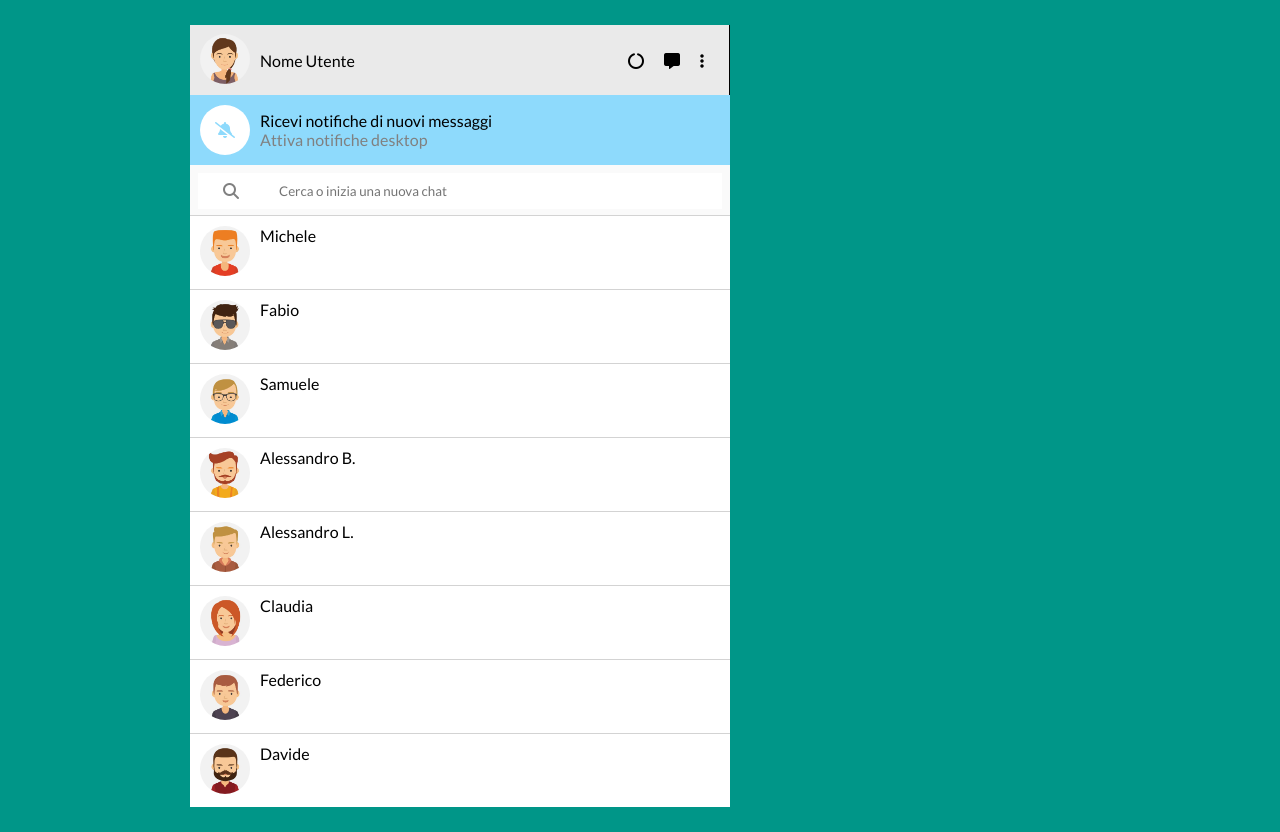
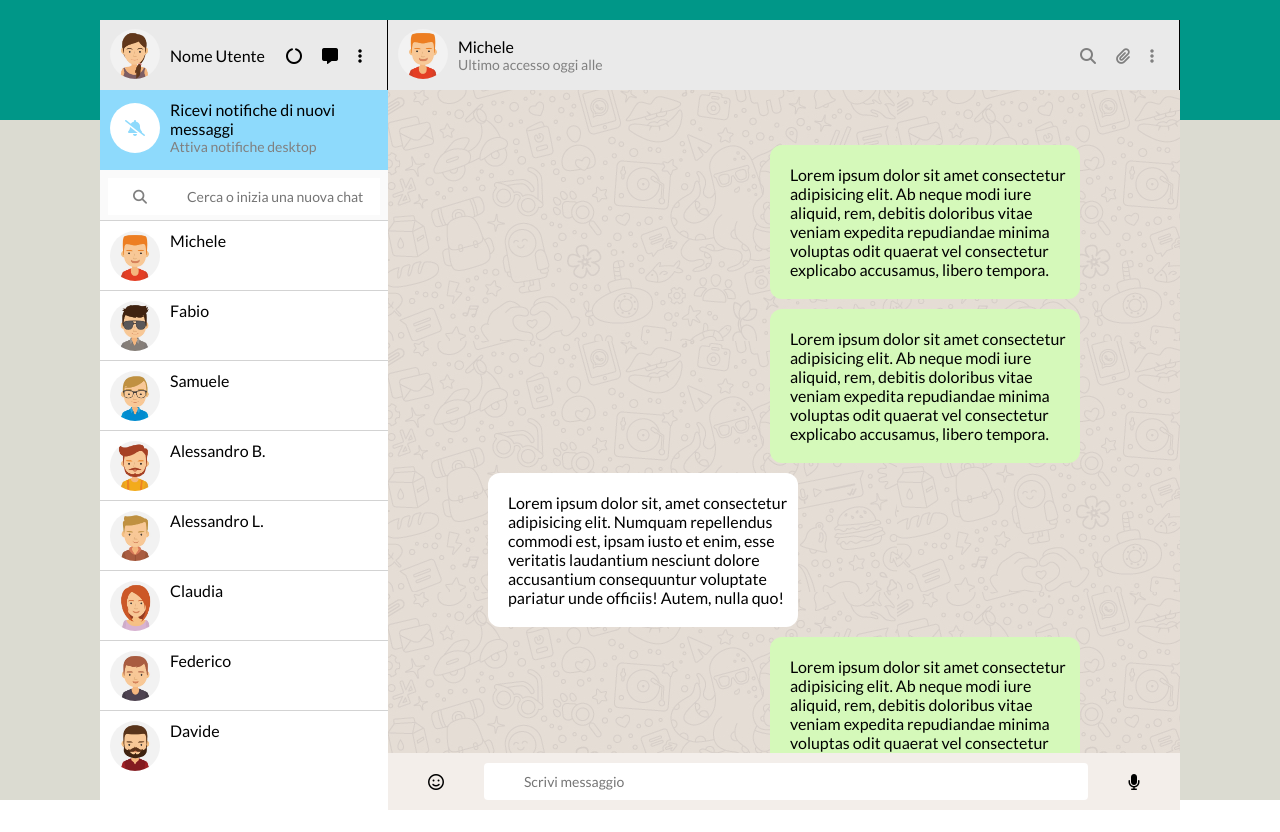
Before and after one commit to AlessandroTacconi/vue-boolzapp, a plain HTML site: page index.html in a window 1280 px wide. Drawn offline with nearby package versions, Linux system fonts and the light colour scheme.

Commit message:
feat: fine

```diff
--- a/index.html
+++ b/index.html
@@ -21,12 +21,18 @@
   </head>
   <body>
     <div id="app">
-      <div class="container flex">
+      <div class="giallo">
+        <div class="verde">
+          <div class="flex container">
             <div id="left-side">
               <header class="flex scheda">
                 <div class="flex info">
                   <div>
-                <img src="img/avatar_io.jpg" alt="avatar_io" class="avatar" />
+                    <img
+                      src="img/avatar_io.jpg"
+                      alt="avatar_io"
+                      class="avatar"
+                    />
                   </div>
                   <div>Nome Utente</div>
                 </div>
@@ -36,7 +42,7 @@
                   <div><i class="fa-solid fa-ellipsis-vertical"></i></div>
                 </div>
               </header>
-          <main>
+              <main class="flex main-left">
                 <div class="notifiche scheda">
                   <div class="flex info">
                     <div><i class="fa-solid fa-bell-slash avatar"></i></div>
@@ -56,7 +62,7 @@
                     />
                   </div>
                 </div>
-            <div>
+                <div class="lista-amici">
                   <ul v-for="(contact, index) in contacts" class="amici scheda">
                     <li>
                       <div class="flex info-amici">
@@ -74,8 +80,94 @@
                 </div>
               </main>
             </div>
+            <div id="right-side">
+              <header class="flex scheda">
+                <div class="flex info">
+                  <div>
+                    <img
+                      :src="contacts[indiceContacts].avatar"
+                      alt="avatar_io"
+                      class="avatar"
+                    />
+                  </div>
+                  <div>
+                    <div>{{ contacts[indiceContacts].name }}</div>
+                    <div class="testo-grigio">Ultimo accesso oggi alle</div>
                   </div>
                 </div>
+                <div class="flex icon gray">
+                  <div>
+                    <i class="fa-solid fa-magnifying-glass"></i>
+                  </div>
+                  <div><i class="fa-solid fa-paperclip"></i></div>
+                  <div><i class="fa-solid fa-ellipsis-vertical"></i></div>
+                </div>
+              </header>
+              <main class="chat flex">
+                <div class="chat-bubble sent">
+                  Lorem ipsum dolor sit amet consectetur adipisicing elit. Ab
+                  neque modi iure aliquid, rem, debitis doloribus vitae veniam
+                  expedita repudiandae minima voluptas odit quaerat vel
+                  consectetur explicabo accusamus, libero tempora.
+                </div>
+                <div class="chat-bubble sent">
+                  Lorem ipsum dolor sit amet consectetur adipisicing elit. Ab
+                  neque modi iure aliquid, rem, debitis doloribus vitae veniam
+                  expedita repudiandae minima voluptas odit quaerat vel
+                  consectetur explicabo accusamus, libero tempora.
+                </div>
+                <div class="chat-bubble received">
+                  Lorem ipsum dolor sit, amet consectetur adipisicing elit.
+                  Numquam repellendus commodi est, ipsam iusto et enim, esse
+                  veritatis laudantium nesciunt dolore accusantium consequuntur
+                  voluptate pariatur unde officiis! Autem, nulla quo!
+                </div>
+                <div class="chat-bubble sent">
+                  Lorem ipsum dolor sit amet consectetur adipisicing elit. Ab
+                  neque modi iure aliquid, rem, debitis doloribus vitae veniam
+                  expedita repudiandae minima voluptas odit quaerat vel
+                  consectetur explicabo accusamus, libero tempora.
+                </div>
+
+                <div class="chat-bubble received">
+                  Lorem ipsum dolor sit, amet consectetur adipisicing elit.
+                  Numquam repellendus commodi est, ipsam iusto et enim, esse
+                  veritatis laudantium nesciunt dolore accusantium consequuntur
+                  voluptate pariatur unde officiis! Autem, nulla quo!
+                </div>
+                <div class="chat-bubble sent">
+                  Lorem ipsum dolor sit amet consectetur adipisicing elit. Ab
+                  neque modi iure aliquid, rem, debitis doloribus vitae veniam
+                  expedita repudiandae minima voluptas odit quaerat vel
+                  consectetur explicabo accusamus, libero tempora.
+                </div>
+
+                <div class="chat-bubble received">
+                  Lorem ipsum dolor sit, amet consectetur adipisicing elit.
+                  Numquam repellendus commodi est, ipsam iusto et enim, esse
+                  veritatis laudantium nesciunt dolore accusantium consequuntur
+                  voluptate pariatur unde officiis! Autem, nulla quo!
+                </div>
+              </main>
+              <footer class="barra-scrittura scheda flex">
+                <div><i class="fa-regular fa-face-smile"></i></div>
+                <div class="barra">
+                  <div class="cerca-chat flex">
+                    <input
+                      type="text"
+                      class="search-box testo-grigio"
+                      placeholder="Scrivi messaggio"
+                    />
+                  </div>
+                </div>
+                <div><i class="fa-solid fa-microphone"></i></div>
+              </footer>
+            </div>
+          </div>
+        </div>
+      </div>
+    </div>
+
     <script src="https://unpkg.com/vue@3/dist/vue.global.js"></script>
     <script src="main.js"></script>
   </body>
--- a/main.js
+++ b/main.js
@@ -172,6 +172,7 @@ createApp({
           ],
         },
       ],
+      indiceContacts: 0,
     };
   },
 }).mount('#app');
--- a/style.css
+++ b/style.css
@@ -5,18 +5,34 @@
   font-family: 'Lato', sans-serif;
 }
 
+.container {
+  justify-content: center;
+  padding: 20px 100px;
+  z-index: 10;
+}
+
+.verde {
+  height: 120px;
+  background-color: #009788;
+  z-index: 5;
+}
+
+.giallo {
+  background-color: #dbdbd1;
+  height: 100vh;
+}
+
 .testo-grigio {
-  font-size: 14;
+  font-size: 14px;
+  color: gray;
+}
+
+.gray {
   color: gray;
 }
 
 .flex {
   display: flex;
-}
-
-.container {
-  padding: 25px 190px;
-  background-color: #009688;
 }
 
 .chat-bubble {
@@ -26,17 +42,8 @@
   border-radius: 12px;
 }
 
-.sent {
-  background-color: #d5f9ba;
-}
-
-.received {
-  background-color: #ffffff;
-}
-
 header {
   background-color: #eaeaea;
-  justify-content: space-between;
   justify-content: space-between;
   border-right: 1px solid black;
   align-items: center;
@@ -48,7 +55,17 @@ header {
 }
 
 #left-side {
-  width: 540px;
+  max-width: 540px;
+  display: flex;
+  flex-direction: column;
+  height: 790px;
+}
+
+#right-side {
+  width: 900px;
+  display: flex;
+  flex-direction: column;
+  height: 790px;
 }
 
 .avatar {
@@ -66,8 +83,14 @@ header {
   gap: 10px;
 }
 
+.main-left {
+  flex-direction: column;
+  height: 100%;
+}
+
 .notifiche {
   background-color: #8edafc;
+  height: 80px;
 }
 
 .fa-bell-slash {
@@ -79,8 +102,8 @@ header {
 
 .cerca {
   background-color: #fafafa;
+  padding: 8px;
   height: 50px;
-  padding: 8px;
 }
 
 .cerca-chat {
@@ -96,10 +119,14 @@ header {
   padding-left: 40px;
 }
 
+.lista-amici {
+  height: 590px;
+  background-color: #ffffff;
+  overflow-y: scroll;
+}
+
 .amici {
-  background-color: #ffffff;
   border-top: 1px solid lightgray;
-  height: 100%;
 }
 
 .info-amici {
@@ -109,3 +136,47 @@ header {
 li {
   list-style: none;
 }
+
+.chat {
+  flex-grow: 1;
+  background-image: url('img/mine.jpg');
+  overflow-y: auto;
+  flex-direction: column;
+  gap: 10px;
+  padding: 55px 0;
+}
+
+.sent {
+  background-color: #d5f9ba;
+  margin-right: 100px;
+  align-self: flex-end;
+}
+
+.received {
+  background-color: #ffffff;
+  margin-left: 100px;
+  align-self: flex-start;
+}
+
+.barra-scrittura {
+  background-color: #f3eeea;
+  align-items: center;
+  padding: 10px 40px;
+}
+
+.barra {
+  flex-grow: 1;
+}
+
+.barra .cerca-chat {
+  padding-left: 0;
+  border-radius: 70px;
+}
+
+.barra {
+  padding: 0 40px;
+}
+
+.barra .search-box {
+  border-radius: 4px;
+}
```
Lines whose indentation alone changed are shown as unchanged.
